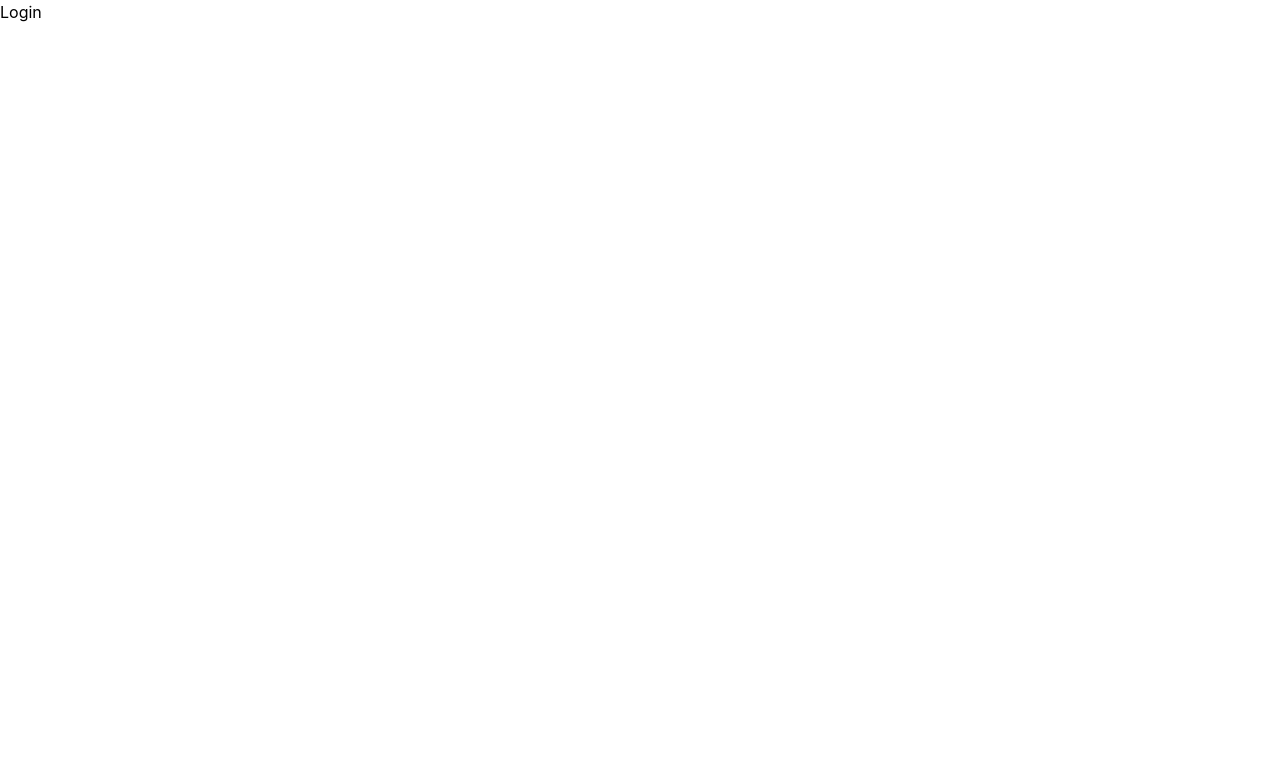
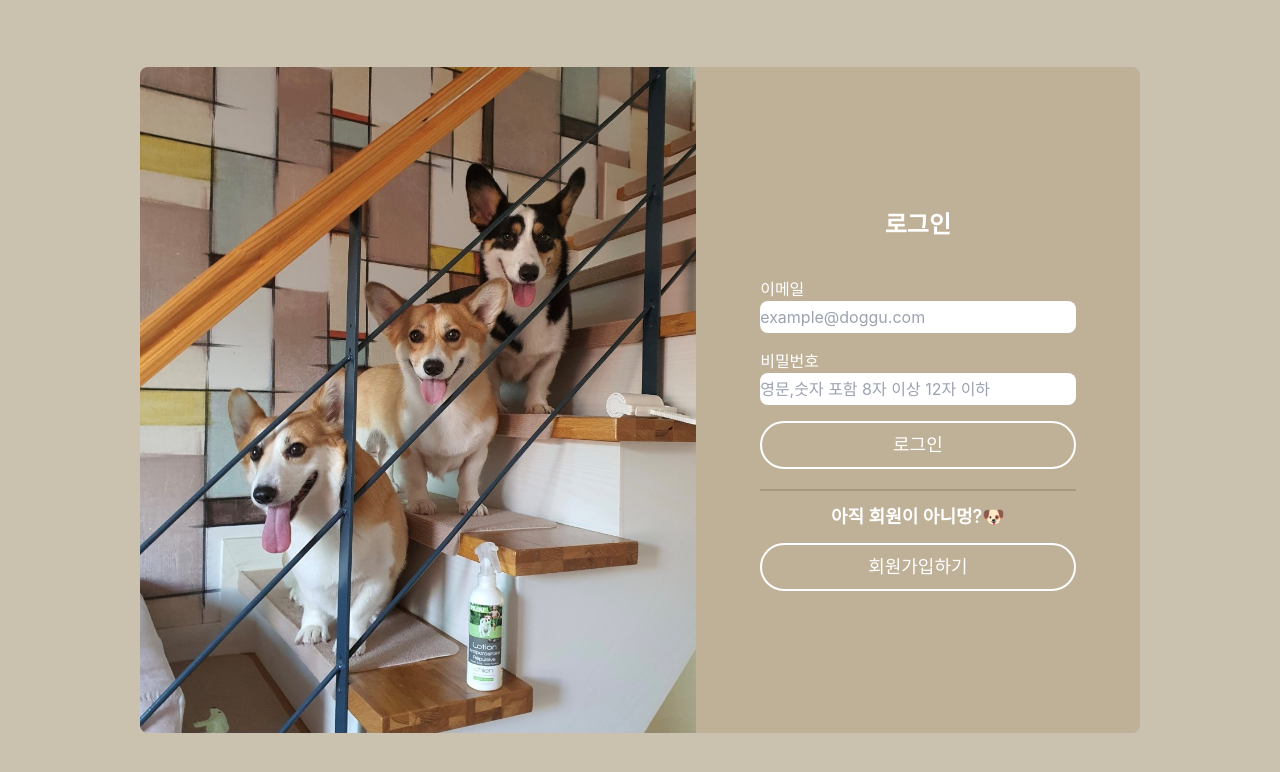
Before and after one commit to Dog-Han-Developer/doggu, a React (Create React App) app in the folder front/doggu/: page / in a window 1280 px wide. Shown: the top 772 px of the page. Built offline with nearby package versions, Linux system fonts and the light colour scheme; a web font is replaced by a local one.

Commit message:
DOG-109 / fix: router->pages 폴더 변경 및 파일수정

```diff
--- a/front/doggu/src/router/login.js
+++ /dev/null
@@ -1,6 +0,0 @@
-function Login(){
-
-    return <h1>Login</h1>
-}
-
-export default Login
```
Also changed, not shown: front/doggu/src/router.js (+7 -7 lines).
